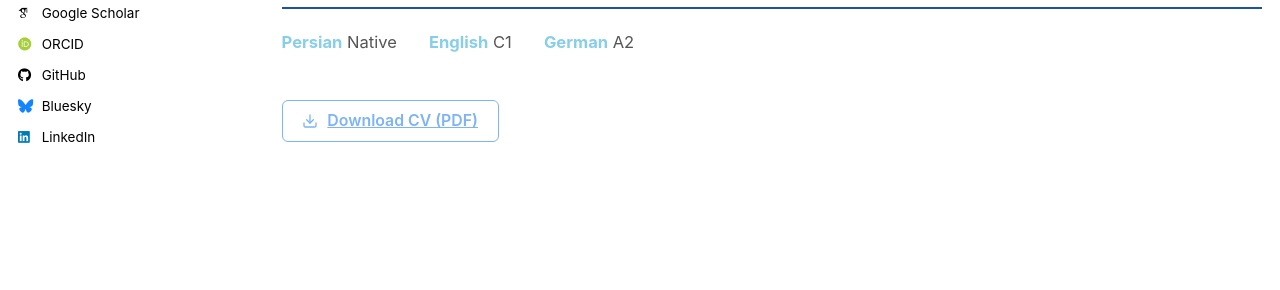
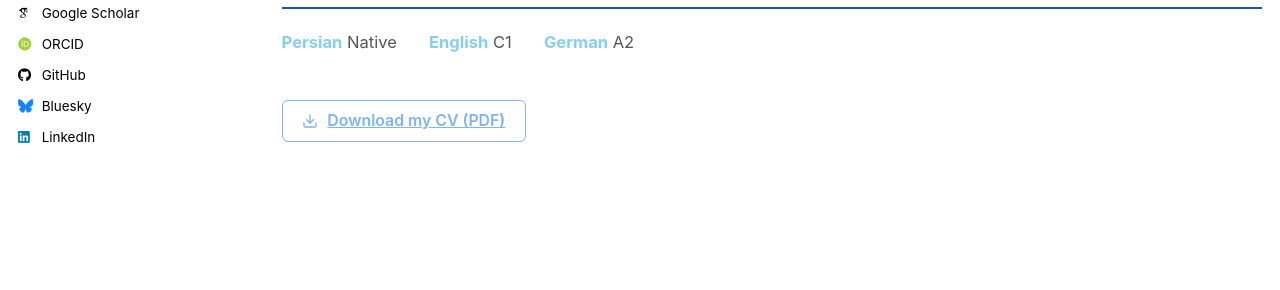
Before and after one commit to KasraMirnobahar/KasraMirnobahar.github.io, a Jekyll site: the page built from _pages/cv.md, in a window 1280 px wide and 900 px high, scrolled down 3101 px. Shown: the part 471-761 px from the top of the window. Built offline with Jekyll 4.4.1, drawn with Linux system fonts in a browser that asks for light colours; some web fonts are replaced; a script bundle is joined from its source files by our own code; library files that are not in the unit come from our copies.

Commit message:
Update cv.md

```diff
--- a/_pages/cv.md
+++ b/_pages/cv.md
@@ -333,7 +333,7 @@ redirect_from:
 <!-- Download Link for CV -->
 
 
-<a href="/files/Kasra_Mirnobahar_CV.pdf" download class="cv-download-btn"><svg xmlns="http://www.w3.org/2000/svg" width="16" height="16" viewBox="0 0 24 24" fill="none" stroke="currentColor" stroke-width="2" stroke-linecap="round" stroke-linejoin="round"><path d="M21 15v4a2 2 0 0 1-2 2H5a2 2 0 0 1-2-2v-4"/><polyline points="7 10 12 15 17 10"/><line x1="12" x2="12" y1="15" y2="3"/></svg> Download CV (PDF)</a>
+<a href="/files/Kasra_Mirnobahar_CV.pdf" download class="cv-download-btn"><svg xmlns="http://www.w3.org/2000/svg" width="16" height="16" viewBox="0 0 24 24" fill="none" stroke="currentColor" stroke-width="2" stroke-linecap="round" stroke-linejoin="round"><path d="M21 15v4a2 2 0 0 1-2 2H5a2 2 0 0 1-2-2v-4"/><polyline points="7 10 12 15 17 10"/><line x1="12" x2="12" y1="15" y2="3"/></svg> Download my CV (PDF)</a>
 
 <style>
 .cv-download-btn {
```
